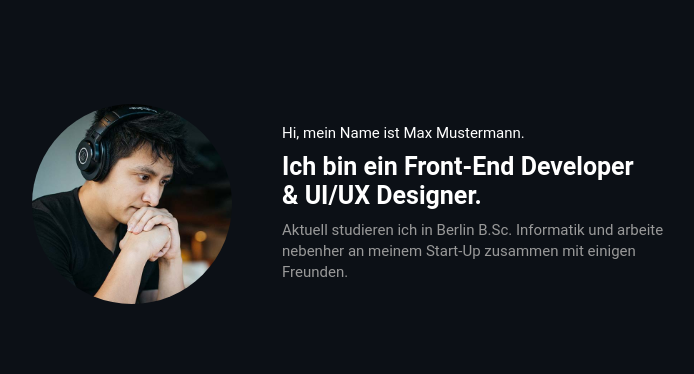
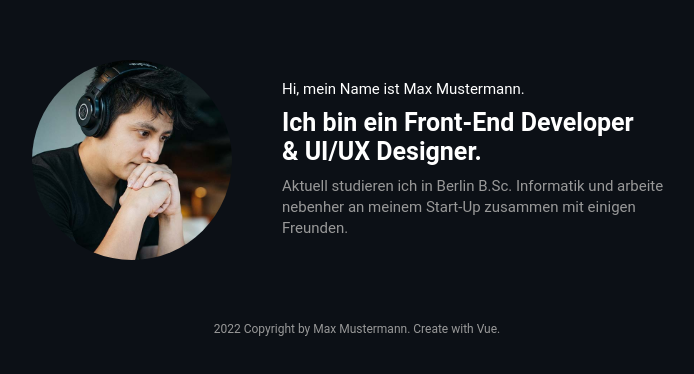
Before and after one commit to Johannes-Schiel/ud-ionos-mein-portfolio, a Vue app: page / in a window 1280 px wide. Shown: the part 196-570 px from the top of the page, without its empty margins (283-977 px from the left). Built offline with nearby package versions, Linux system fonts and the light colour scheme.

Commit message:
Final Version

```diff
--- a/src/App.vue
+++ b/src/App.vue
@@ -1,10 +1,12 @@
 <script>
 
 import HeroCard from '@/components/HeroCard.vue';
+import Footer from '@/components/Footer.vue';
 
 export default {
     components: {
-        HeroCard
+        HeroCard,
+        Footer
     }
 }
 
@@ -14,6 +16,8 @@ export default {
     <main>
         <HeroCard />
     </main>
+
+    <Footer/>
 </template>
 
 <style lang="scss">
--- /dev/null
+++ b/src/components/Footer.vue
@@ -0,0 +1,32 @@
+<template>
+    <footer>
+        <p>{{ currentYear }} Copyright by Max Mustermann. Create with Vue.</p>
+    </footer>
+</template>
+
+<script>
+
+export default {
+    data() {
+        return {
+            currentYear: new Date().getFullYear()
+        }
+    }
+}
+
+</script>
+
+<style lang="scss" scoped>
+
+footer {
+    display: flex;
+    justify-content: center;
+    margin: 5rem 0 0 0;
+    p {
+        font-size: 1.2rem;
+        font-family: $roboto;
+        color: $ciGrey;
+    }
+}
+
+</style>
```
